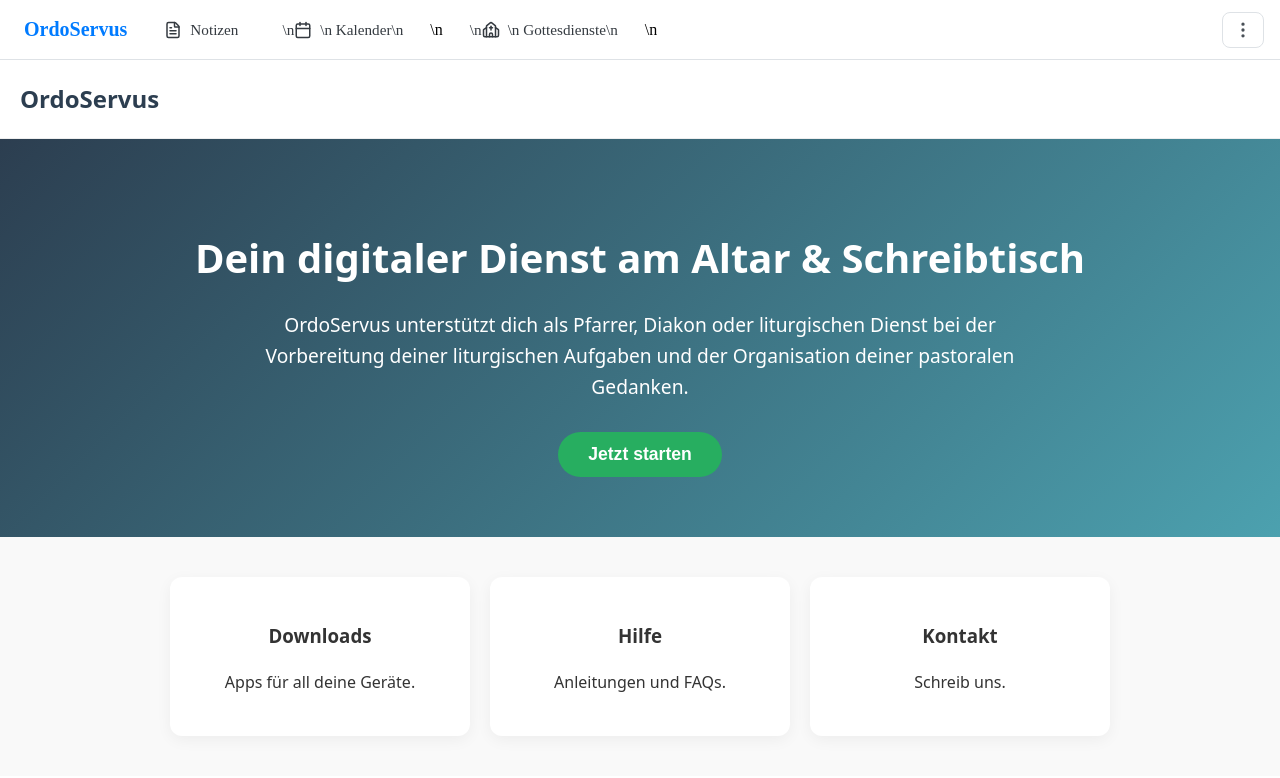
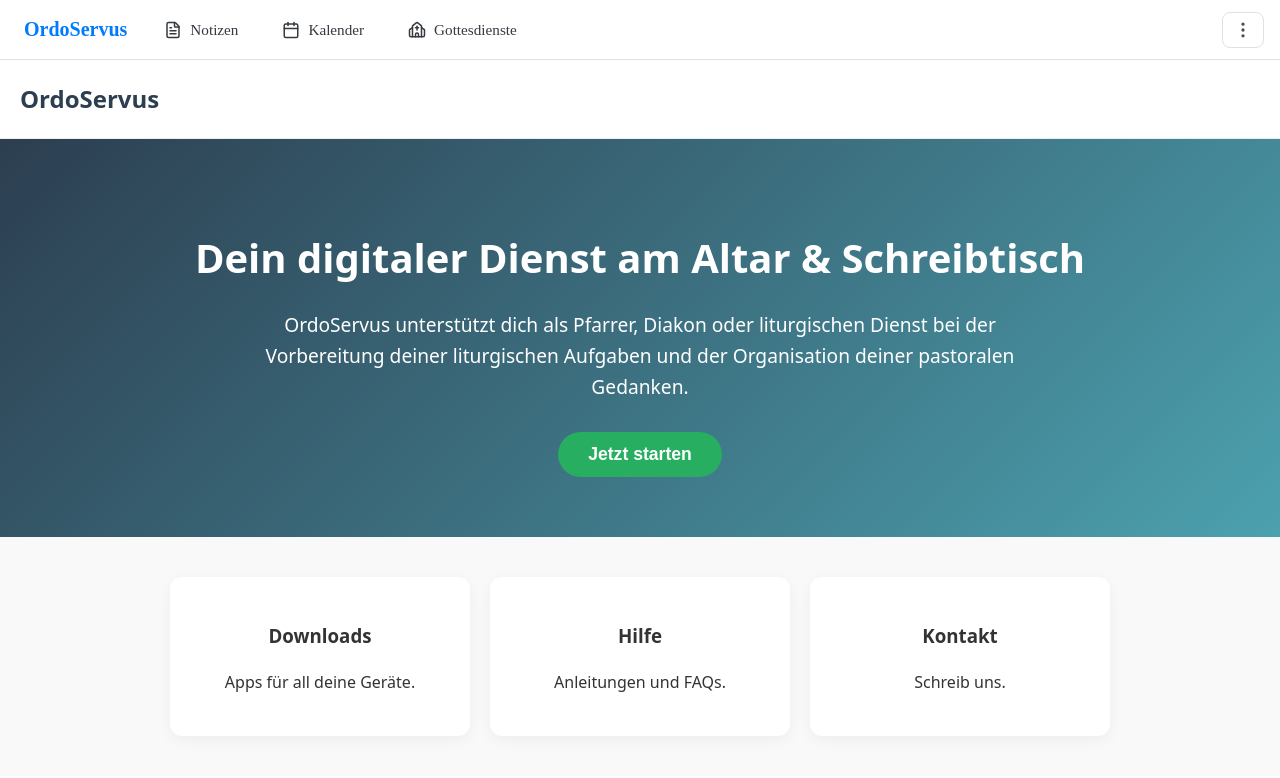
Before and after one commit to OrdoServus/ordotest, a Next.js app: page /info in a window 1280 px wide. Shown: the top 778 px of the page. Built offline with nearby package versions, Linux system fonts and the light colour scheme; no server answers.

Commit message:
Update Navbar.tsx

```diff
--- a/app/components/Navbar.tsx
+++ b/app/components/Navbar.tsx
@@ -27,8 +27,15 @@ const Navbar: React.FC = () => {
             <FileText size={18} style={{ marginRight: '8px' }} />
             Notizen
           </Link>
-          <Link href="/kalender" style={getLinkClass('/kalender')}>\n            <Calendar size={18} style={{ marginRight: '8px' }} />\n            Kalender\n          </Link>\n          <Link href="/gd" style={getLinkClass('/gd')}>\n            <Church size={18} style={{ marginRight: '8px' }} />\n            Gottesdienste\n          </Link>\n        </div>
-
+          <Link href="/kalender" style={getLinkClass('/kalender')}>
+            <Calendar size={18} style={{ marginRight: '8px' }} />
+            Kalender
+          </Link>
+          <Link href="/gd" style={getLinkClass('/gd')}>
+            <Church size={18} style={{ marginRight: '8px' }} />
+            Gottesdienste
+          </Link>
+        </div>
       </div>
       <ProfileMenu />
     </nav>
```
